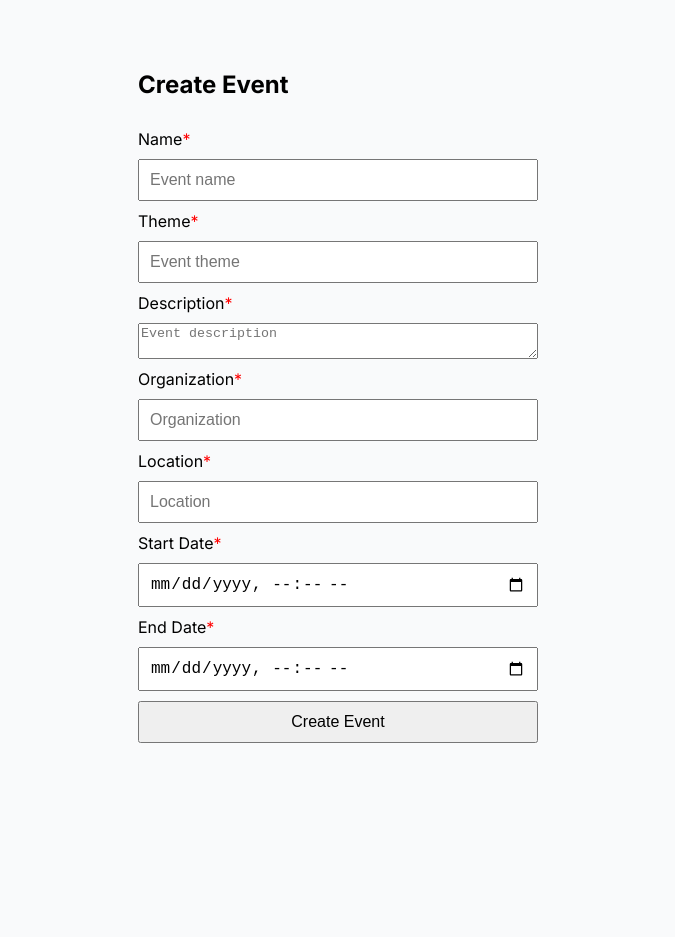
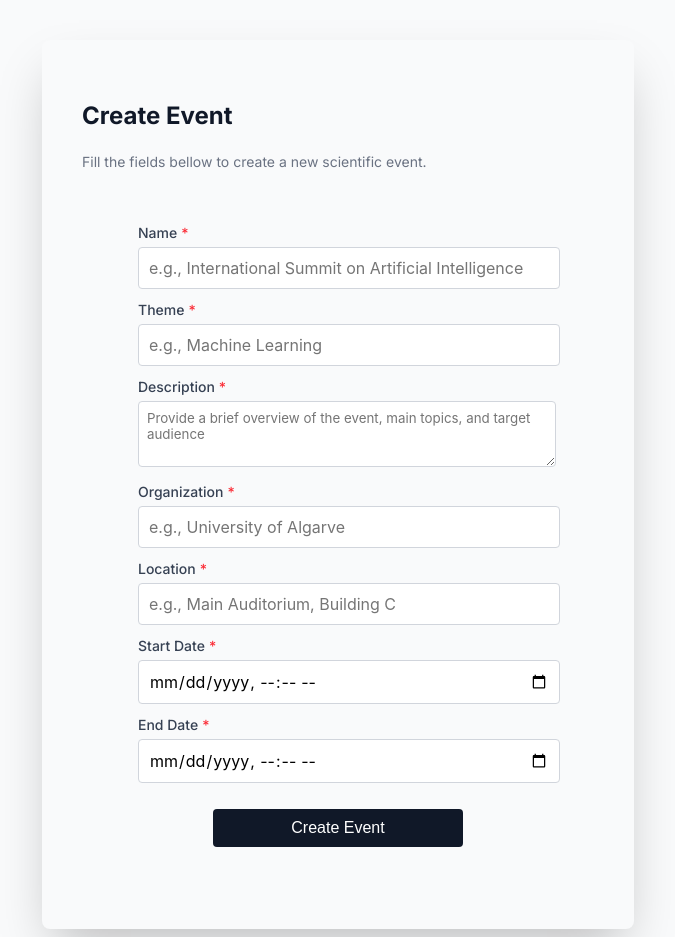
Before and after one commit to rodrigolinhas/PROJ-LES, a React (Vite) app in the folder client/: page /event/create in a window 1280 px wide. Shown: the whole page, without its empty margins (302-977 px from the left). Before the commit the page ends 835 px from the top, so only its background shows below. Built offline with nearby package versions, Linux system fonts and the light colour scheme; sample sign-in values are in the browser's storage.

Commit message:
Revam UI for Create Event Form

```diff
--- a/client/src/features/events/components/CreateEventForm.tsx
+++ b/client/src/features/events/components/CreateEventForm.tsx
@@ -1,12 +1,7 @@
 import { envHostBackend } from '@/shared/utils/env';
 import { useState } from 'react';
 import { Link } from 'react-router-dom';
-
-function getCookie(name: string) {
-    const value = "; " + document.cookie;
-    const parts = value.split(`; ${name}=`);
-    if (parts.length === 2) return parts.pop()?.split(";").shift();
-}
+import { getCookie } from "@/shared/utils/getCookie.ts";
 
 export default function CreateEventForm() {
     const [name, setName] = useState("");
@@ -63,76 +58,123 @@ export default function CreateEventForm() {
         }
     }
 
+    const inputStyle = "w-full mt-1 p-2 border border-gray-300 rounded focus:ring-2 focus:ring-slate-900 outline-none font-sans";
+    const labelStyle = "font-medium text-sm text-gray-700 after:content-['*'] after:ml-1 after:text-red-500";
+
     if (eventCreated) {
         return (
-            <div style={{ textAlign: "center", margin: "100px" }}>
-                <h2 style={{ color: "green" }}>Event created with success!</h2>
-                <Link to ="/home">Go back to Home</Link>
+            <div className="max-w-md mx-auto mt-20 text-center p-6 border rounded-lg shadow-sm">
+                <h2 className="text-2xl font-bold text-green-600 mb-4">Event created with success!</h2>
+                <Link to ="/home" className="text-blue-600 hover:underline">Go back to Home</Link>
             </div>
         );
     }
     else {
         return (
-            <form onSubmit={handleSubmit}>
-                <h2>Create Event</h2>
-                <label className="required">Name</label>
+            <div className="max-w-lg mx-auto mt-10 px-10 pt-10 pb-8 bg-gray-50 rounded-lg shadow-2xl">
+                <div className="mb-6">
+                    <h2 className="text-2xl font-bold text-gray-900">Create Event</h2>
+                    <p className="text-sm text-gray-500 mt-1">
+                        Fill the fields bellow to create a new scientific event.
+                    </p>
+                </div>
+
+                <form onSubmit={handleSubmit} className="flex flex-col gap-4">
+                    <div>
+                        <label className={labelStyle}>Name</label>
                         <input
                             type="text"
-                    placeholder="Event name"
+                            placeholder="e.g., International Summit on Artificial Intelligence"
                             value={name}
                             onChange={(e) => setName(e.target.value)}
                             required
+                            className={inputStyle}
                         />
-                <label className="required">Theme</label>
+                    </div>
+
+                    <div>
+                        <label className={labelStyle}>Theme</label>
                         <input
                             type="text"
-                    placeholder="Event theme"
+                            placeholder="e.g., Machine Learning"
                             value={theme}
                             onChange={(e) => setTheme(e.target.value)}
                             required
+                            className={inputStyle}
                         />
-                <label className="required">Description</label>
+                    </div>
+
+                    <div>
+                        <label className={labelStyle}>Description</label>
                         <textarea
-                    placeholder="Event description"
+                            placeholder="Provide a brief overview of the event, main topics, and target audience"
                             value={description}
                             onChange={(e) => setDescription(e.target.value)}
                             required
+                            rows={3}
+                            className={inputStyle}
                         />
-                <label className="required">Organization</label>
+                    </div>
+
+                    <div>
+                        <label className={labelStyle}>Organization</label>
                         <input
                             type="text"
-                    placeholder="Organization"
+                            placeholder="e.g., University of Algarve"
                             value={organization}
                             onChange={(e) => setOrganization(e.target.value)}
                             required
+                            className={inputStyle}
                         />
-                <label className="required">Location</label>
+                    </div>
+
+                    <div>
+                        <label className={labelStyle}>Location</label>
                         <input
                             type="text"
-                    placeholder="Location"
+                            placeholder="e.g., Main Auditorium, Building C"
                             value={location}
                             onChange={(e) => setLocation(e.target.value)}
                             required
+                            className={inputStyle}
                         />
-                <label className="required">Start Date</label>
+                    </div>
+
+                    <div>
+                        <label className={labelStyle}>Start Date</label>
                         <input
                             type="datetime-local"
                             value={startDate}
                             onChange={(e) => setStartDate(e.target.value)}
                             required
+                            className={inputStyle}
                         />
-                <label className="required">End Date</label>
+                    </div>
+
+                    <div>
+                        <label className={labelStyle}>End Date</label>
                         <input
                             type="datetime-local"
                             value={endDate}
                             onChange={(e) => setEndDate(e.target.value)}
                             required
+                            className={inputStyle}
                         />
-                <button type = "submit">Create Event</button>
-                <p className={isError ? "error" : "success"}>
+                    </div>
+
+                    <div className="flex justify-center">
+                        <button type="submit" className="mt-4 min-w-[250px] px-10 py-3 bg-gray-900 text-white rounded border-none hover:bg-gray-800 transition-colors">
+                            Create Event
+                        </button>
+                    </div>
+
+                    {message && (
+                        <p className={`mt-2 text-center text-sm font-medium ${isError ? "text-red-600" : "text-green-600"}`}>
                             {message}
                         </p>
+                    )}
                 </form>
+            </div>
         );
     }
 }
```
Lines whose indentation alone changed are shown as unchanged.
